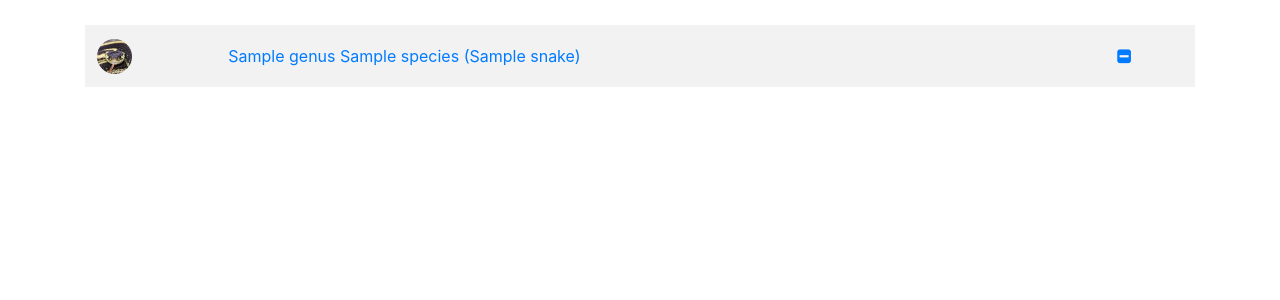
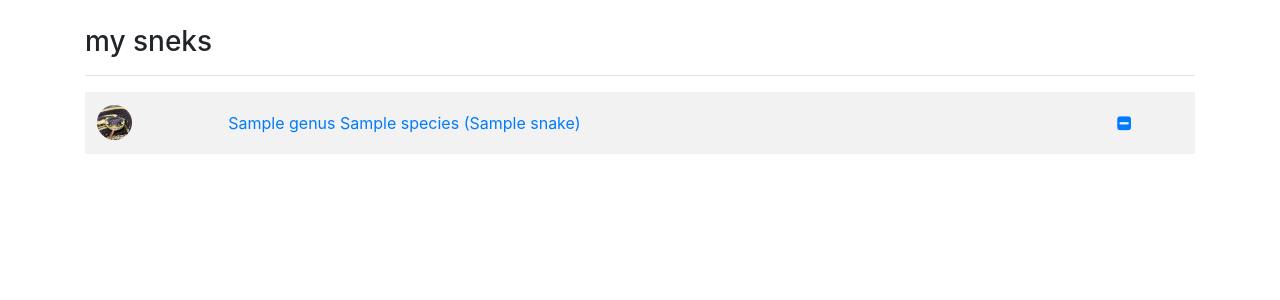
Before and after one commit to jeremyadamsfisher/snekbook, a Django app: template templates/snekbook/profile.html in a window 1280 px wide. Shown: the part 56-356 px from the top of the page. Run offline with Django 3.2, Linux system fonts and the light colour scheme; the template is opened without the code that fills it: most values are stand-ins (such as "Sample title", 1, 10 or a date in 2020); some libraries are stand-ins or nearby versions.

Commit message:
add an alert when user hasnt liked any sneks

```diff
--- a/static/snekbook/style.css
+++ b/static/snekbook/style.css
@@ -12,10 +12,6 @@
   padding-top: 25px;
   padding-bottom: 25px;
 }
-
-/* html, body {
-  height: 100%
-} */
 
 /* ##### VIEW SPECIFIC STUFF ##### */
 
--- a/templates/snekbook/profile.html
+++ b/templates/snekbook/profile.html
@@ -4,6 +4,9 @@
 
 {% block content %}
 <div class="container container-body">
+  <h3>my sneks</h3>
+  <hr>
+  {% if snakes %}
   <table id="profile-table" class="table table-borderless table-striped table-wrapper">
     <tbody>
       {% for snake in snakes %}
@@ -25,5 +28,11 @@
       {% endfor %}
     </tbody>
   </table>
+  {% else %}
+  <div class="alert alert-info">
+      <span>you havent liked any sneks yet.</span>
+      <a href="{% url 'list' 0 %}">lets fix that!</a>
+  </div>
+  {% endif %}
 </div>
 {% endblock %}
```
